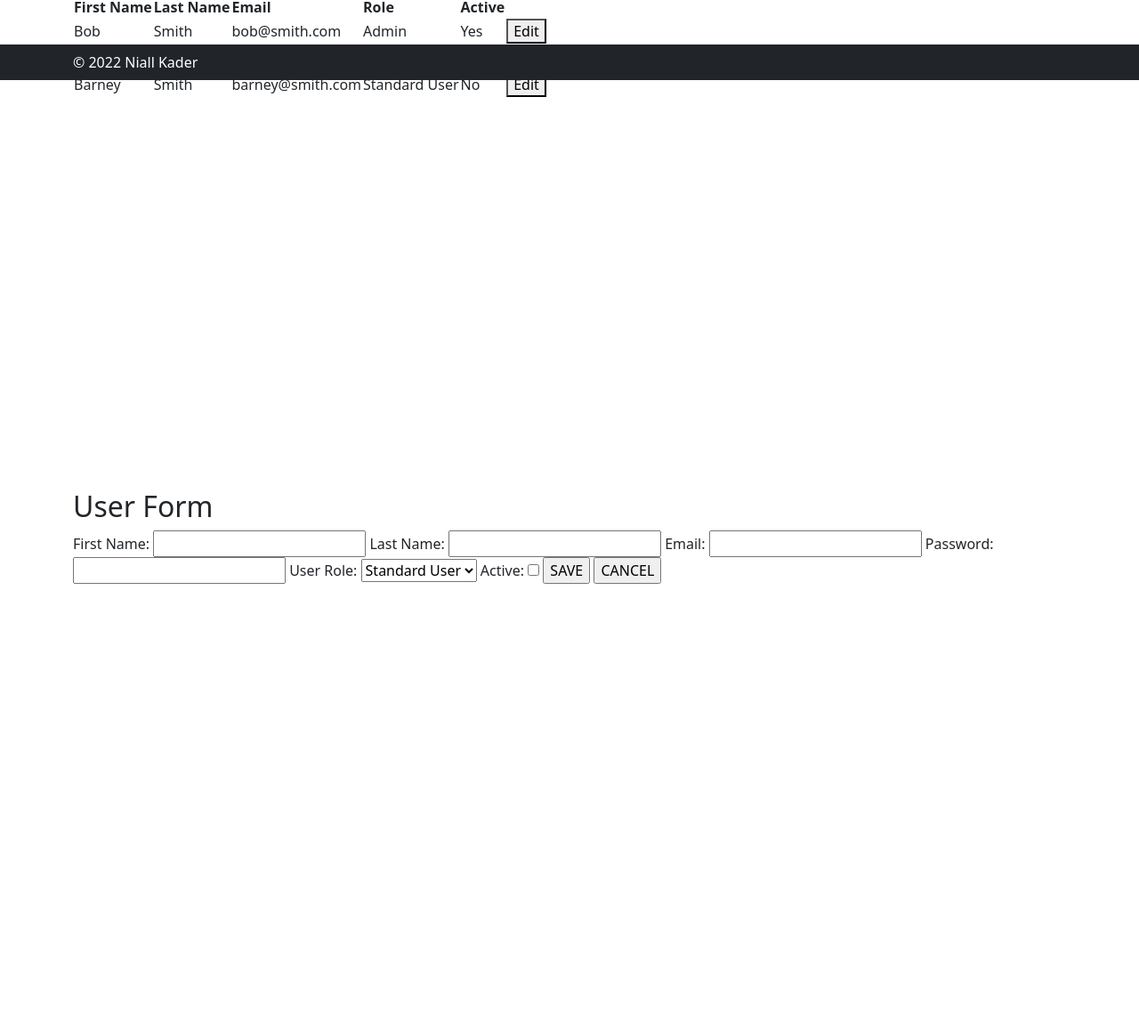
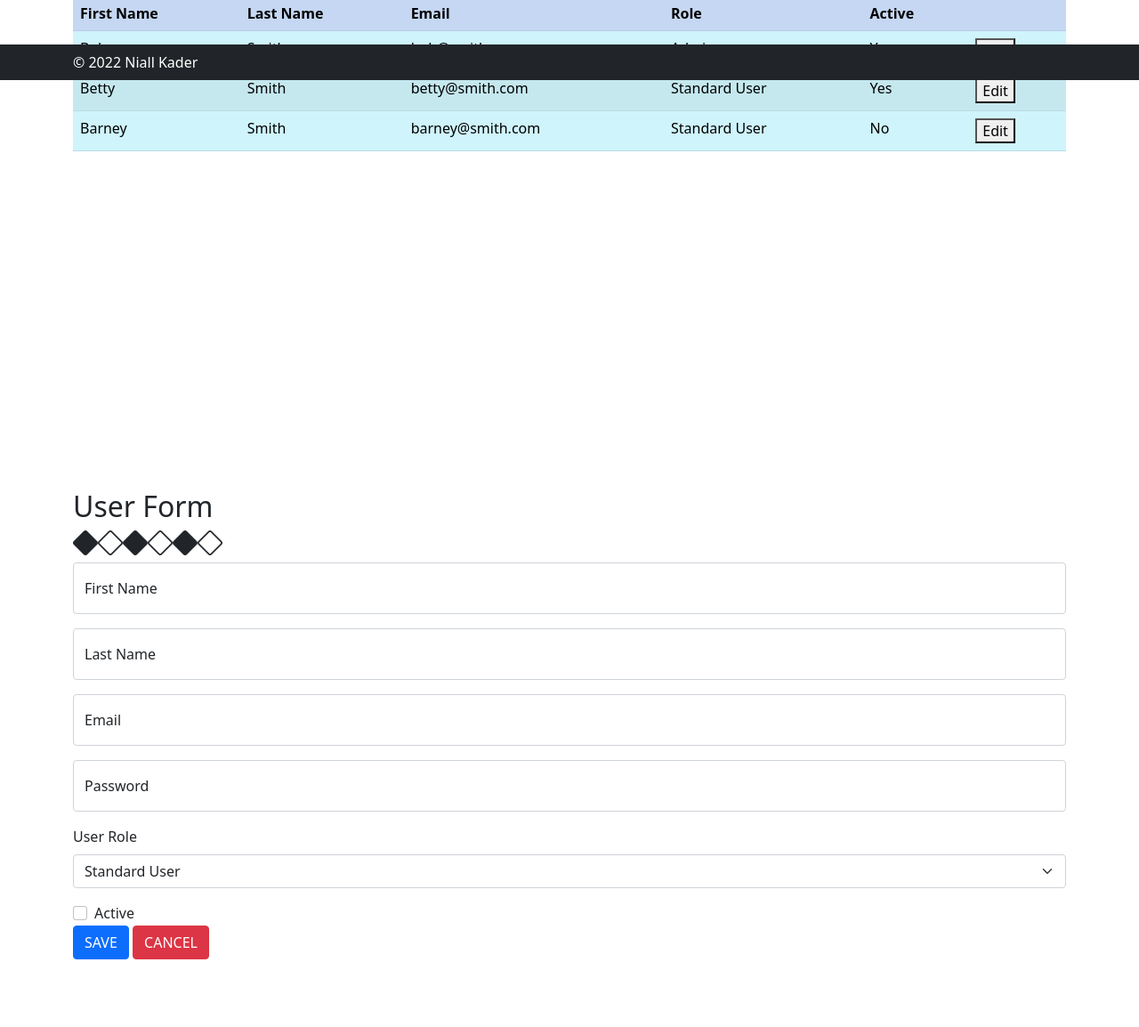
Before and after one commit to dragonartist713/int-web-dev, a plain HTML site: page css/bootstrap-assignment-tables-and-forms.html in a window 1280 px wide. Shown: the part 710-1864 px from the top of the page at 89% size. Before the commit the page ends 1800 px from the top, so only its background shows below. Drawn offline with nearby package versions, Linux system fonts and the light colour scheme.

Commit message:
bootstrap forms

```diff
--- a/css/bootstrap-assignment-tables-and-forms.html
+++ b/css/bootstrap-assignment-tables-and-forms.html
@@ -75,11 +75,11 @@
   </section>
 
   <section id="table">
-    <div class="container-lg">
-      <h2>User Table</h2>
+    <div class="container-lg table-responsive">
+      <h2><i class="bi bi-file-earmark-fill"></i> User Table</h2>
 
-      <table>
-        <tr>
+      <table class="table table-info table-striped">
+        <tr class="table-primary">
           <th>First Name</th>
           <th>Last Name</th>
           <th>Email</th>
@@ -125,28 +125,41 @@
   <section id="form">
     <div class="container-lg">
       <h2>User Form</h2>
+      <h3><i class="bi bi-diamond-fill"></i><i class="bi bi-diamond"></i><i class="bi bi-diamond-fill"></i><i class="bi bi-diamond"></i><i class="bi bi-diamond-fill"></i><i class="bi bi-diamond"></i></h3>
 
       <form class="user-form" action="http:www.wtc-web.com/form-handler.php" method="POST">
         <input type="hidden" name="user_id">
-        <label>First Name:</label>
-        <input type="text" name="first_name">
-        <label>Last Name:</label>
-        <input type="text" name="last_name">
-        <label>Email:</label>
-        <input type="email" name="email">
-        <label>Password:</label>
-        <input type="password" name="password">
-        <label>User Role:</label>
-        <select name="role">
+        <div class="form-floating mb-3">
+        <input type="text" name="first_name" class="form-control" placeholder="firstname">
+        <label class="form-label">First Name</label>
+        </div>
+        <div class="form-floating mb-3">
+        <input type="text" name="last_name" class="form-control" placeholder="lastname">
+        <label class="form-label">Last Name</label>
+        </div>
+        <div class="form-floating mb-3">
+          <input type="email" class="form-control" id="floatingInput" placeholder="name@example.com">
+          <label for="floatingInput">Email</label>
+        </div>
+        <div class="form-floating mb-3">
+        <input type="password" name="password" class="form-control" placeholder="password">
+        <label class="form-label">Password</label>
+        </div>
+        <div class="mb-3">
+        <label class="form-label">User Role</label>
+        <select name="role" class="form-select">
           <option value="1">Standard User</option>
           <option value="2">Admin</option>
         </select>
-        <label>
-          Active:
-          <input type="checkbox" name="active">
+        </div>
+        <div class="form-check">
+        <input class="form-check-input" type="checkbox" name="active">
+        <label class="form-check-label">
+          Active
         </label>
-        <input type="submit" value="SAVE">
-        <input type="button" class="btnCancel" value="CANCEL">
+        </div>
+        <input type="submit" class="btn btn-primary" value="SAVE">
+        <input type="button" class="btnCancel btn btn-danger" value="CANCEL">
       </form>
 
     </div>
```
